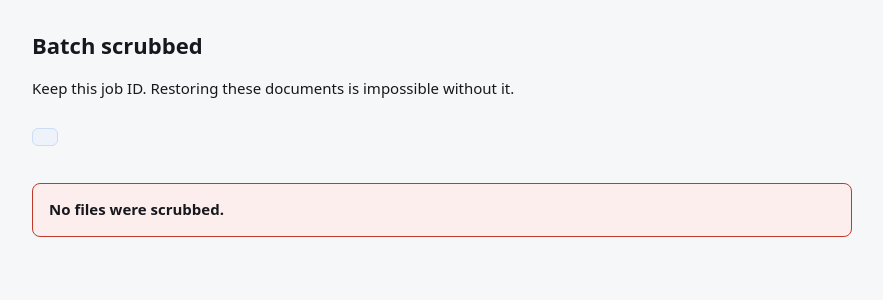
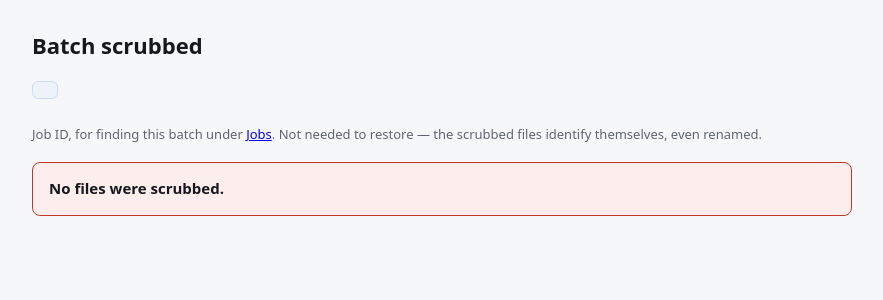
Before and after one commit to cedmonston22/pii-cypher, a FastAPI app: template web/templates/scrub_result.html in a window 1280 px wide. Shown: the part 54-354 px from the top of the page, without its empty margins (198-1081 px from the left). Run offline with FastAPI, Linux system fonts and the light colour scheme; the template is opened without the code that fills it, so the values that code supplies are empty.

Commit message:
fix(web): the job ID is not required to restore
The scrub screen told users that restoring was impossible without the job ID.
That stopped being true when restore learned to identify a batch from the file
itself, and the restore screen has said "no job ID needed" ever since -- a user
read one claim and then its opposite two clicks later.

The worse half is the implication. "Impossible without it" reads as the job ID
being the secret that protects the data, and it never was: /jobs lists every
batch and /restore?job_id=X decrypts filenames for any job handed to it.
Telling someone a non-secret is the key to their data invites them to guard the
wrong thing and to assume an access control that does not exist here at all.

The ID itself stays. /jobs lists every batch but will not say which one you just
made, and four tests read it from this page.

```diff
--- a/web/templates/scrub_result.html
+++ b/web/templates/scrub_result.html
@@ -2,8 +2,9 @@
 {% block content %}
 <h1>Batch scrubbed</h1>
 
-<p>Keep this job ID. Restoring these documents is impossible without it.</p>
 <p class="jobid mono">{{ result.job_id }}</p>
+<p class="hint">Job ID, for finding this batch under <a href="/jobs">Jobs</a>. Not
+   needed to restore &mdash; the scrubbed files identify themselves, even renamed.</p>
 
 {% if result.quarantined %}
 <div class="callout warn">
```
